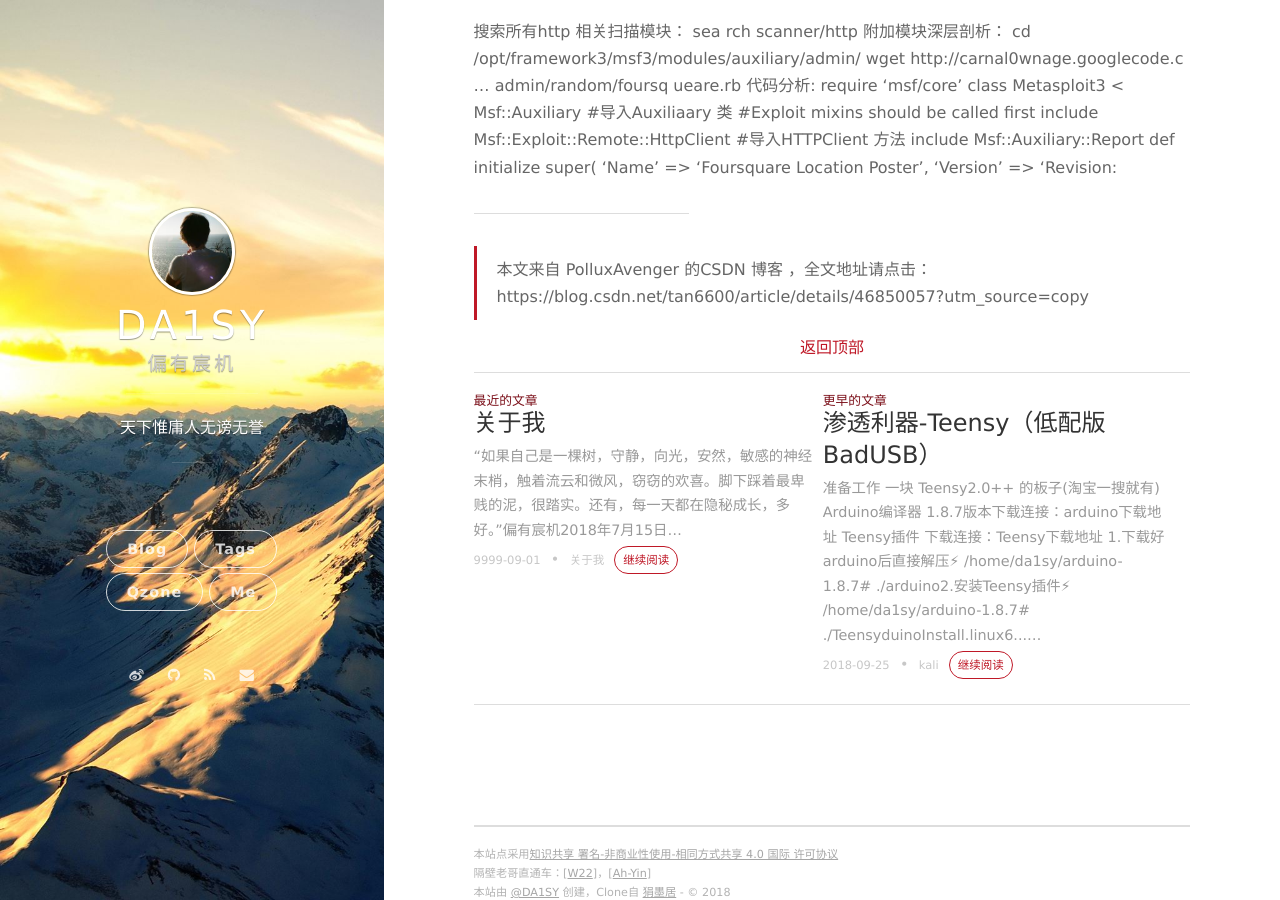
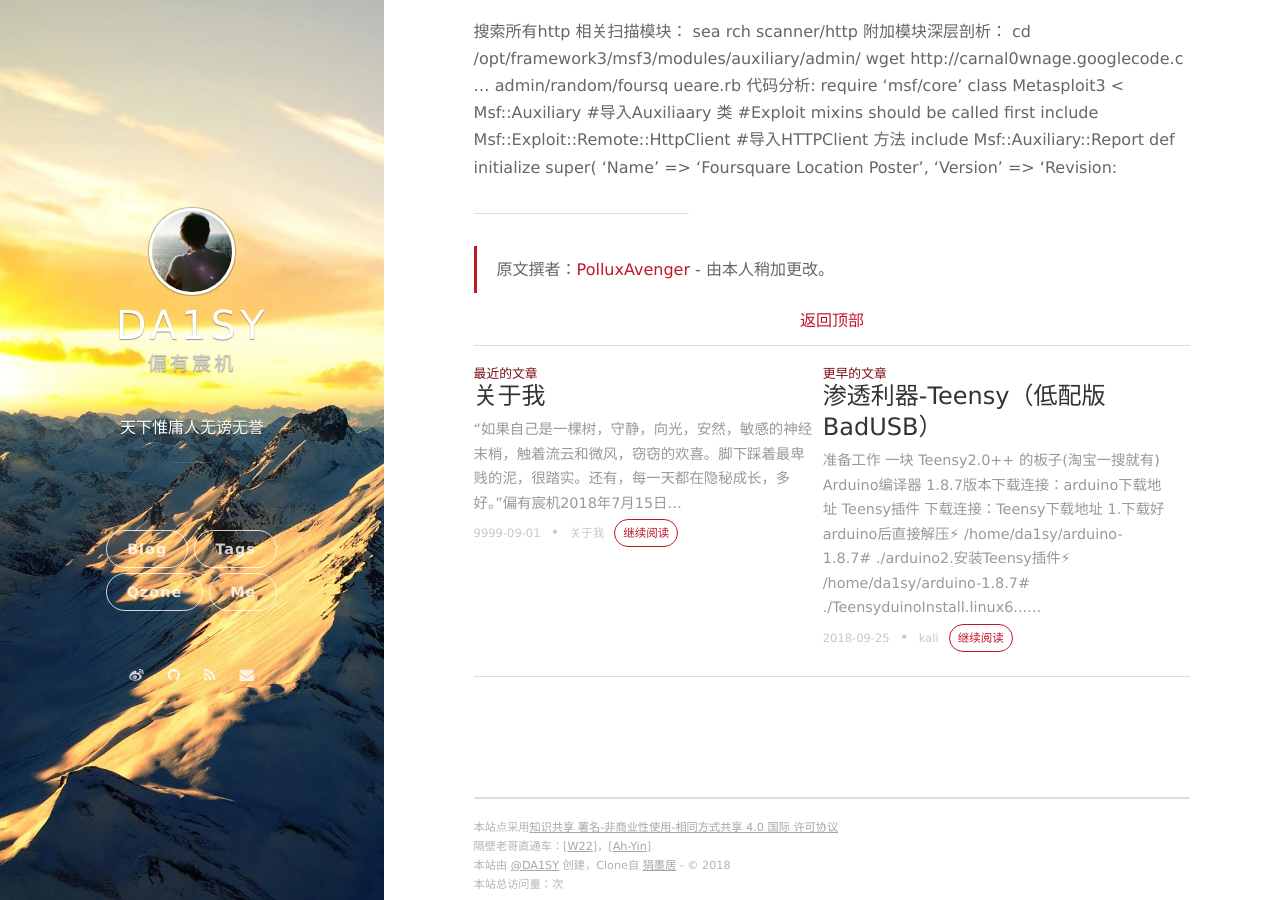
Before and after one commit to linusboyle/linusboyle.cn, a Jekyll site: the page built from _posts/2018-09-25-Metasploit.MD, in a window 1280 px wide and 900 px high, scrolled down 11953 px. Built offline with Jekyll 4.4.1, drawn with Linux system fonts in a browser that asks for light colours; nearby versions of some CDN libraries; Markdown is read by kramdown in place of the engine named in the settings; comment, search, counter and statistics services are not loaded.

Commit message:
Update 2018-09-25-Metasploit.MD

```diff
--- a/_posts/2018-09-25-Metasploit.MD
+++ b/_posts/2018-09-25-Metasploit.MD
@@ -591,4 +591,4 @@
 
 ---------------------
 
->本文来自 PolluxAvenger 的CSDN 博客 ，全文地址请点击：https://blog.csdn.net/tan6600/article/details/46850057?utm_source=copy
+>原文撰者：[PolluxAvenger](https://blog.csdn.net/tan6600/article/details/46850057?utm_source=copy "PolluxAvenger") - 由本人稍加更改。
```
